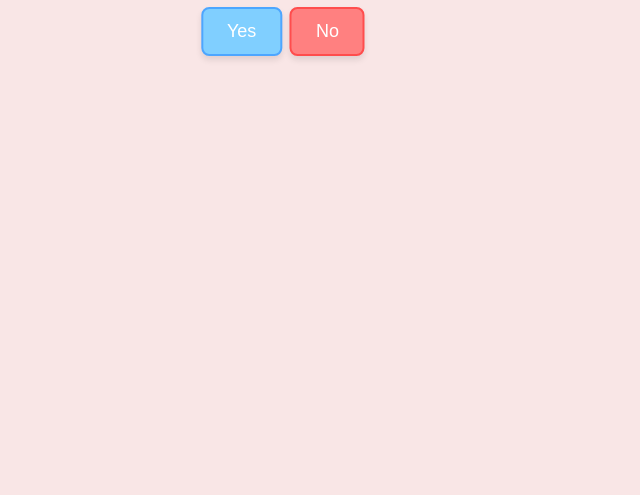
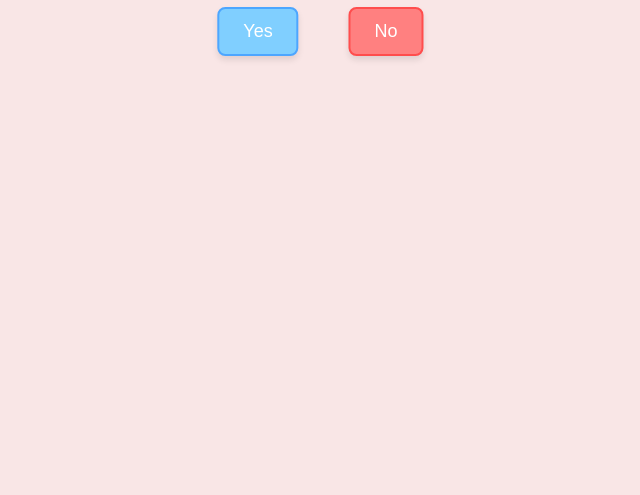
Before and after one commit to codyasbin/ForcedYesButton, a plain HTML site: page index.html in a window 1280 px wide. Shown: the part 305-800 px from the top of the page, without its empty margins (318-958 px from the left). Drawn offline with Linux system fonts and the light colour scheme.

Commit message:
Update style.css

```diff
--- a/style.css
+++ b/style.css
@@ -34,7 +34,7 @@ button#yesButton {
     color: white;
     border: 2px solid #4da6ff;
     box-shadow: 0 4px 6px rgba(0, 0, 0, 0.1);
-/*     position: fixed; /* Fix position of Yes button */ */
+    position: fixed; /* Fix position of Yes button */
     left: 45%; /* Position at the center horizontally */
     transform: translateX(-50%); /* Center horizontally */
 
@@ -45,7 +45,7 @@ button#noButton {
     color: white;
     border: 2px solid #ff4d4d;
     box-shadow: 0 4px 6px rgba(0, 0, 0, 0.1);
-/*     position: fixed; /* Fix position of No button */ */
+    position: fixed; /* Fix position of No button */
     left: 55%; /* Position at the center horizontally */
     transform: translateX(-50%); /* Center horizontally */
 
@@ -88,7 +88,7 @@ button#noButton:hover {
     color: white;
     border: 2px solid #4da6ff;
     box-shadow: 0 4px 6px rgba(0, 0, 0, 0.1);
-/*     position: fixed; /* Fix position of Yes button */ */
+/*     position: fixed; /* Fix position of Yes button */
     left: 34%; /* Position at the center horizontally */
     transform: translateX(-50%); /* Center horizontally */
 
@@ -99,7 +99,7 @@ button#noButton:hover {
     color: white;
     border: 2px solid #ff4d4d;
     box-shadow: 0 4px 6px rgba(0, 0, 0, 0.1);
-/*     position: fixed; /* Fix position of No button */ */
+/*     position: fixed; /* Fix position of No button */
     left: 64%; /* Position at the center horizontally */
     transform: translateX(-50%); /* Center horizontally */
 
```
